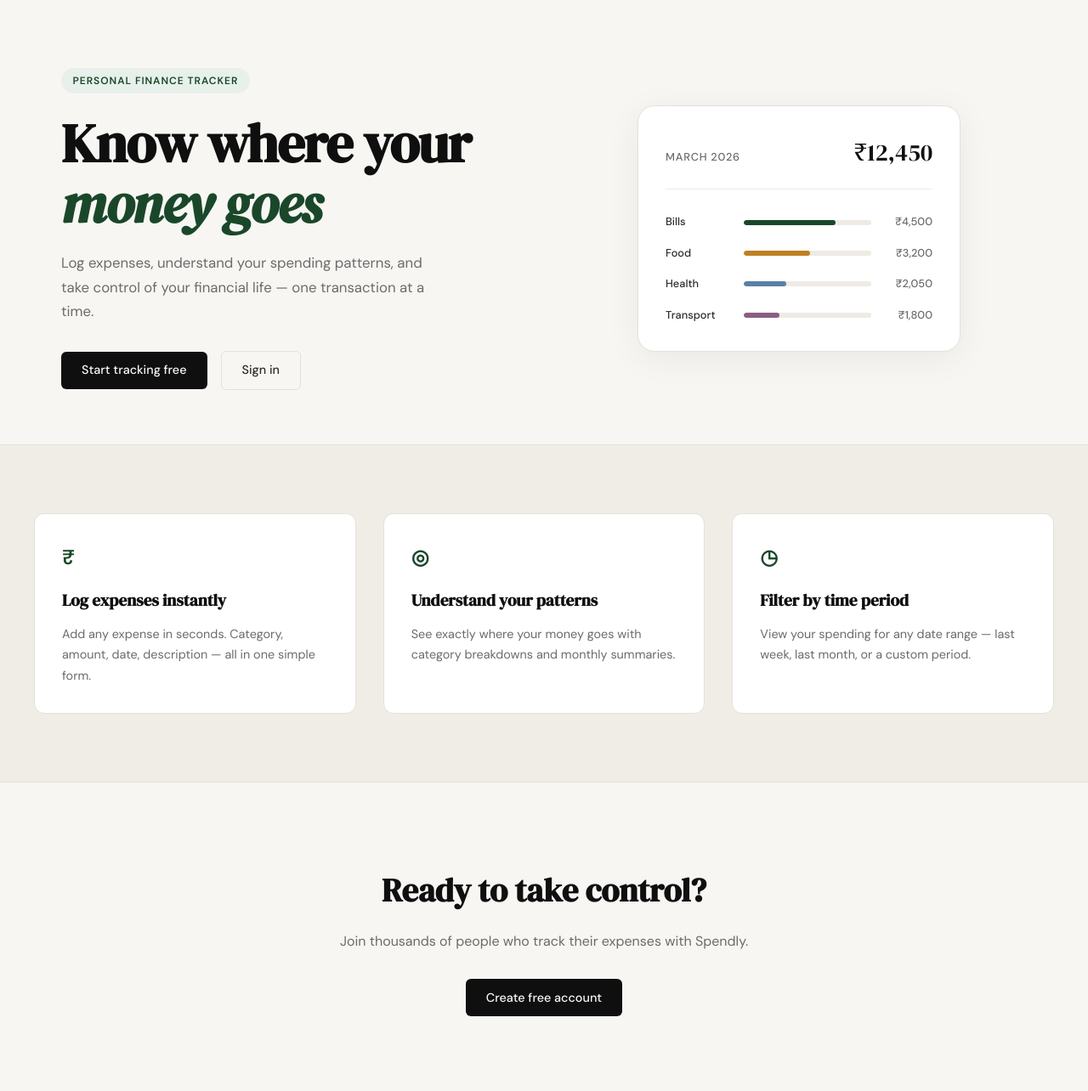
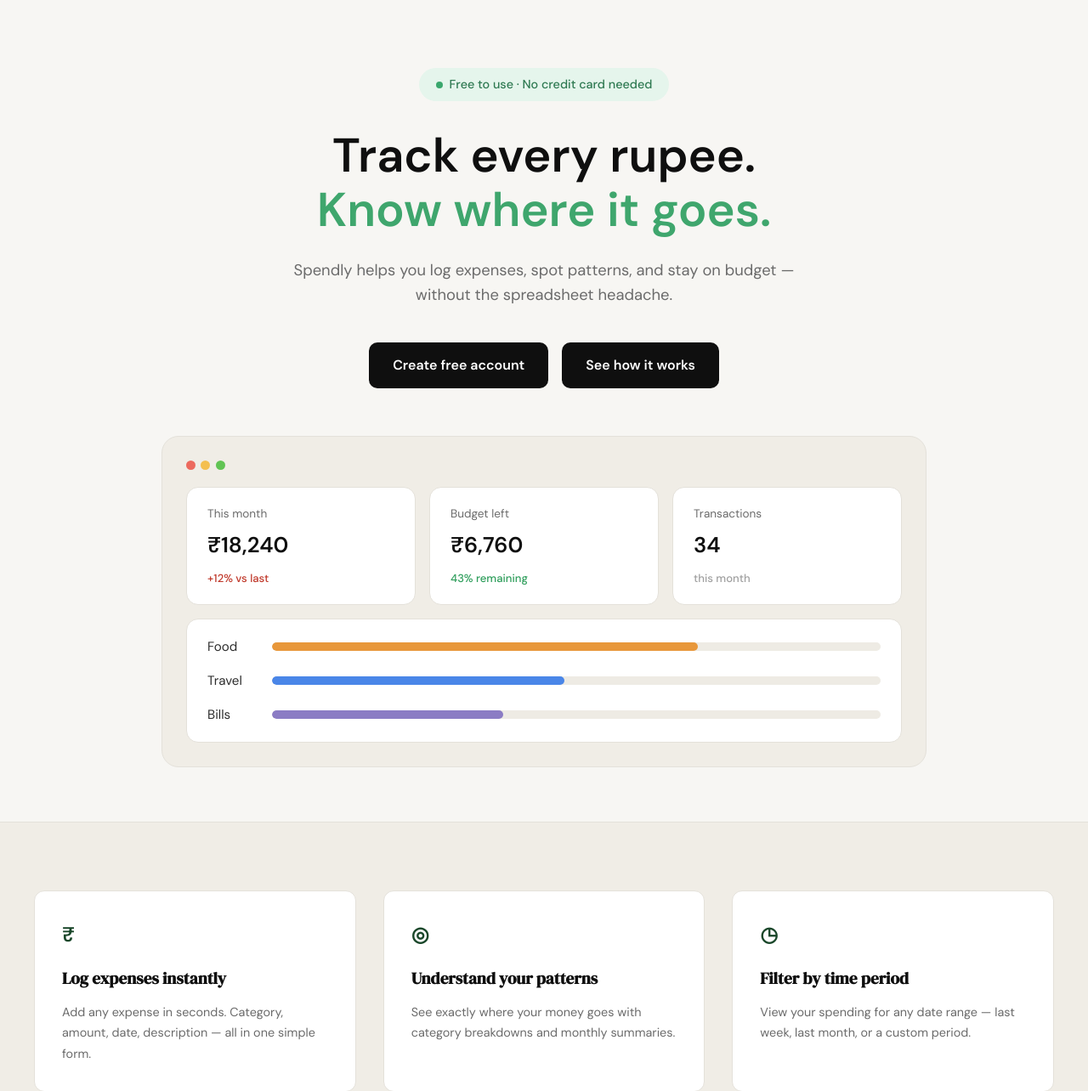
Before and after one commit to pintuyadav5468/Spendly, a Flask app: page / in a window 1280 px wide. Shown: the part 61-1345 px from the top of the page at 85% size. Run offline with Flask 3, Linux system fonts and the light colour scheme.

Commit message:
landing: redesign hero section to match mockup

```diff
--- a/app.py
+++ b/app.py
@@ -20,6 +20,16 @@ def register():
 @app.route("/login")
 def login():
     return render_template("login.html")
+
+
+@app.route("/terms")
+def terms():
+    return render_template("terms.html")
+
+
+@app.route("/privacy")
+def privacy():
+    return render_template("privacy.html")
 
 
 # ------------------------------------------------------------------ #
--- /dev/null
+++ b/static/css/landing.css
@@ -0,0 +1,188 @@
+/* ------------------------------------------------------------------ */
+/* Landing hero (redesign)                                             */
+/* ------------------------------------------------------------------ */
+
+.hero-new {
+    padding: 5rem 1.5rem 4rem;
+}
+
+.hero-new-inner {
+    max-width: 900px;
+    margin: 0 auto;
+    text-align: center;
+}
+
+.hero-new-badge {
+    display: inline-flex;
+    align-items: center;
+    gap: 0.5rem;
+    background: #e5f5ec;
+    color: #2f7a52;
+    font-size: 0.9rem;
+    font-weight: 500;
+    padding: 0.5rem 1.25rem;
+    border-radius: 999px;
+    margin-bottom: 2rem;
+}
+
+.hero-new-dot {
+    width: 8px;
+    height: 8px;
+    border-radius: 50%;
+    background: #3aa76d;
+    flex-shrink: 0;
+}
+
+.hero-new-title {
+    font-family: var(--font-body);
+    font-weight: 700;
+    font-size: 3.5rem;
+    line-height: 1.15;
+    color: var(--ink);
+    margin-bottom: 1.5rem;
+}
+
+.hero-new-accent {
+    color: #3fa66d;
+}
+
+.hero-new-subtitle {
+    font-size: 1.15rem;
+    color: var(--ink-muted);
+    max-width: 640px;
+    margin: 0 auto 2.5rem;
+    line-height: 1.6;
+}
+
+.hero-new-actions {
+    display: flex;
+    justify-content: center;
+    gap: 1rem;
+    flex-wrap: wrap;
+    margin-bottom: 3.5rem;
+}
+
+.hero-new-btn {
+    background: var(--ink);
+    color: #fff;
+    font-family: var(--font-body);
+    font-weight: 600;
+    font-size: 1rem;
+    padding: 0.9rem 1.75rem;
+    border-radius: 10px;
+    transition: background 0.2s;
+}
+
+.hero-new-btn:hover {
+    background: var(--accent);
+}
+
+.hero-new-dashboard {
+    background: var(--paper-warm);
+    border: 1px solid var(--border);
+    border-radius: 20px;
+    padding: 1.75rem;
+    max-width: 900px;
+    margin: 0 auto;
+    text-align: left;
+}
+
+.hero-new-dashboard-dots {
+    display: flex;
+    gap: 0.4rem;
+    margin-bottom: 1.25rem;
+}
+
+.hero-new-window-dot {
+    width: 11px;
+    height: 11px;
+    border-radius: 50%;
+}
+
+.hero-new-dot-red { background: #ec6a5e; }
+.hero-new-dot-yellow { background: #f4bf4f; }
+.hero-new-dot-green { background: #61c454; }
+
+.hero-new-stats {
+    display: grid;
+    grid-template-columns: repeat(3, 1fr);
+    gap: 1rem;
+    margin-bottom: 1rem;
+}
+
+.hero-new-stat-card {
+    background: var(--paper-card);
+    border: 1px solid var(--border);
+    border-radius: 14px;
+    padding: 1.25rem 1.5rem;
+    display: flex;
+    flex-direction: column;
+    gap: 0.4rem;
+}
+
+.hero-new-stat-label {
+    font-size: 0.85rem;
+    color: var(--ink-muted);
+}
+
+.hero-new-stat-value {
+    font-family: var(--font-body);
+    font-size: 1.6rem;
+    font-weight: 700;
+    color: var(--ink);
+}
+
+.hero-new-stat-delta {
+    font-size: 0.82rem;
+    font-weight: 500;
+}
+
+.hero-new-delta-negative { color: var(--danger); }
+.hero-new-delta-positive { color: #2f9e5c; }
+.hero-new-delta-neutral { color: var(--ink-faint); }
+
+.hero-new-categories {
+    background: var(--paper-card);
+    border: 1px solid var(--border);
+    border-radius: 14px;
+    padding: 1.25rem 1.5rem;
+    display: flex;
+    flex-direction: column;
+    gap: 1rem;
+}
+
+.hero-new-category-row {
+    display: flex;
+    align-items: center;
+    gap: 1rem;
+}
+
+.hero-new-category-label {
+    width: 60px;
+    flex-shrink: 0;
+    font-size: 0.95rem;
+    color: var(--ink-soft);
+}
+
+.hero-new-category-track {
+    flex: 1;
+    height: 10px;
+    background: var(--border-soft);
+    border-radius: 999px;
+    overflow: hidden;
+}
+
+.hero-new-category-bar {
+    height: 100%;
+    border-radius: 999px;
+}
+
+.hero-new-bar-food { background: #e8973a; }
+.hero-new-bar-travel { background: #4a86e8; }
+.hero-new-bar-bills { background: #8b7cc4; }
+
+@media (max-width: 700px) {
+    .hero-new-title { font-size: 2.4rem; }
+    .hero-new-stats { grid-template-columns: 1fr; }
+    .hero-new-dashboard { padding: 1.25rem; }
+}
--- a/templates/base.html
+++ b/templates/base.html
@@ -34,8 +34,8 @@
             <span class="brand-icon">◈</span>
             <span class="footer-name">Spendly</span>
             <p class="footer-copy">Track every rupee. Own your finances.</p>
-            <a href="#">Terms and Conditions</a>
-            <a href="#">Privacy Policy</a>
+            <a href="{{ url_for('terms') }}">Terms and Conditions</a>
+            <a href="{{ url_for('privacy') }}">Privacy Policy</a>
         </div>
     </footer>
 
--- a/templates/landing.html
+++ b/templates/landing.html
@@ -2,59 +2,74 @@
 
 {% block title %}Spendly — Track Every Rupee{% endblock %}
 
+{% block head %}
+<link rel="stylesheet" href="{{ url_for('static', filename='css/landing.css') }}">
+{% endblock %}
+
 {% block content %}
 
-<section class="hero">
-    <div class="hero-inner">
-        <div class="hero-badge">Personal Finance Tracker</div>
-        <h1 class="hero-title">
-            Know where your<br>
-            <em>money goes</em>
+<section class="hero-new">
+    <div class="hero-new-inner">
+        <div class="hero-new-badge">
+            <span class="hero-new-dot"></span>
+            Free to use · No credit card needed
+        </div>
+        <h1 class="hero-new-title">
+            Track every rupee.<br>
+            <span class="hero-new-accent">Know where it goes.</span>
         </h1>
-        <p class="hero-subtitle">
-            Log expenses, understand your spending patterns,
-            and take control of your financial life —
-            one transaction at a time.
+        <p class="hero-new-subtitle">
+            Spendly helps you log expenses, spot patterns, and stay
+            on budget — without the spreadsheet headache.
         </p>
-        <div class="hero-actions">
-            <a href="{{ url_for('register') }}" class="btn-primary">Start tracking free</a>
-            <a href="{{ url_for('login') }}" class="btn-ghost">Sign in</a>
+        <div class="hero-new-actions">
+            <a href="{{ url_for('register') }}" class="hero-new-btn">Create free account</a>
+            <a href="#" class="hero-new-btn">See how it works</a>
         </div>
-    </div>
-    <div class="hero-visual">
-        <div class="mock-card">
-            <div class="mock-card-header">
-                <span class="mock-label">March 2026</span>
-                <span class="mock-total">₹12,450</span>
+
+        <div class="hero-new-dashboard">
+            <div class="hero-new-dashboard-dots">
+                <span class="hero-new-window-dot hero-new-dot-red"></span>
+                <span class="hero-new-window-dot hero-new-dot-yellow"></span>
+                <span class="hero-new-window-dot hero-new-dot-green"></span>
             </div>
-            <div class="mock-bars">
-                <div class="mock-bar-row">
-                    <span class="mock-cat">Bills</span>
-                    <div class="mock-bar-track">
-                        <div class="mock-bar" style="width: 72%"></div>
+
+            <div class="hero-new-stats">
+                <div class="hero-new-stat-card">
+                    <span class="hero-new-stat-label">This month</span>
+                    <span class="hero-new-stat-value">₹18,240</span>
+                    <span class="hero-new-stat-delta hero-new-delta-negative">+12% vs last</span>
+                </div>
+                <div class="hero-new-stat-card">
+                    <span class="hero-new-stat-label">Budget left</span>
+                    <span class="hero-new-stat-value">₹6,760</span>
+                    <span class="hero-new-stat-delta hero-new-delta-positive">43% remaining</span>
+                </div>
+                <div class="hero-new-stat-card">
+                    <span class="hero-new-stat-label">Transactions</span>
+                    <span class="hero-new-stat-value">34</span>
+                    <span class="hero-new-stat-delta hero-new-delta-neutral">this month</span>
+                </div>
+            </div>
+
+            <div class="hero-new-categories">
+                <div class="hero-new-category-row">
+                    <span class="hero-new-category-label">Food</span>
+                    <div class="hero-new-category-track">
+                        <div class="hero-new-category-bar hero-new-bar-food" style="width: 70%"></div>
                     </div>
-                    <span class="mock-amt">₹4,500</span>
                 </div>
-                <div class="mock-bar-row">
-                    <span class="mock-cat">Food</span>
-                    <div class="mock-bar-track">
-                        <div class="mock-bar mock-bar-2" style="width: 52%"></div>
+                <div class="hero-new-category-row">
+                    <span class="hero-new-category-label">Travel</span>
+                    <div class="hero-new-category-track">
+                        <div class="hero-new-category-bar hero-new-bar-travel" style="width: 48%"></div>
                     </div>
-                    <span class="mock-amt">₹3,200</span>
                 </div>
-                <div class="mock-bar-row">
-                    <span class="mock-cat">Health</span>
-                    <div class="mock-bar-track">
-                        <div class="mock-bar mock-bar-3" style="width: 33%"></div>
+                <div class="hero-new-category-row">
+                    <span class="hero-new-category-label">Bills</span>
+                    <div class="hero-new-category-track">
+                        <div class="hero-new-category-bar hero-new-bar-bills" style="width: 38%"></div>
                     </div>
-                    <span class="mock-amt">₹2,050</span>
-                </div>
-                <div class="mock-bar-row">
-                    <span class="mock-cat">Transport</span>
-                    <div class="mock-bar-track">
-                        <div class="mock-bar mock-bar-4" style="width: 28%"></div>
-                    </div>
-                    <span class="mock-amt">₹1,800</span>
                 </div>
             </div>
         </div>
```
Also changed, not shown: static/css/style.css (+43 -0 lines), templates/privacy.html (added, +63 -0 lines), templates/terms.html (added, +67 -0 lines).
